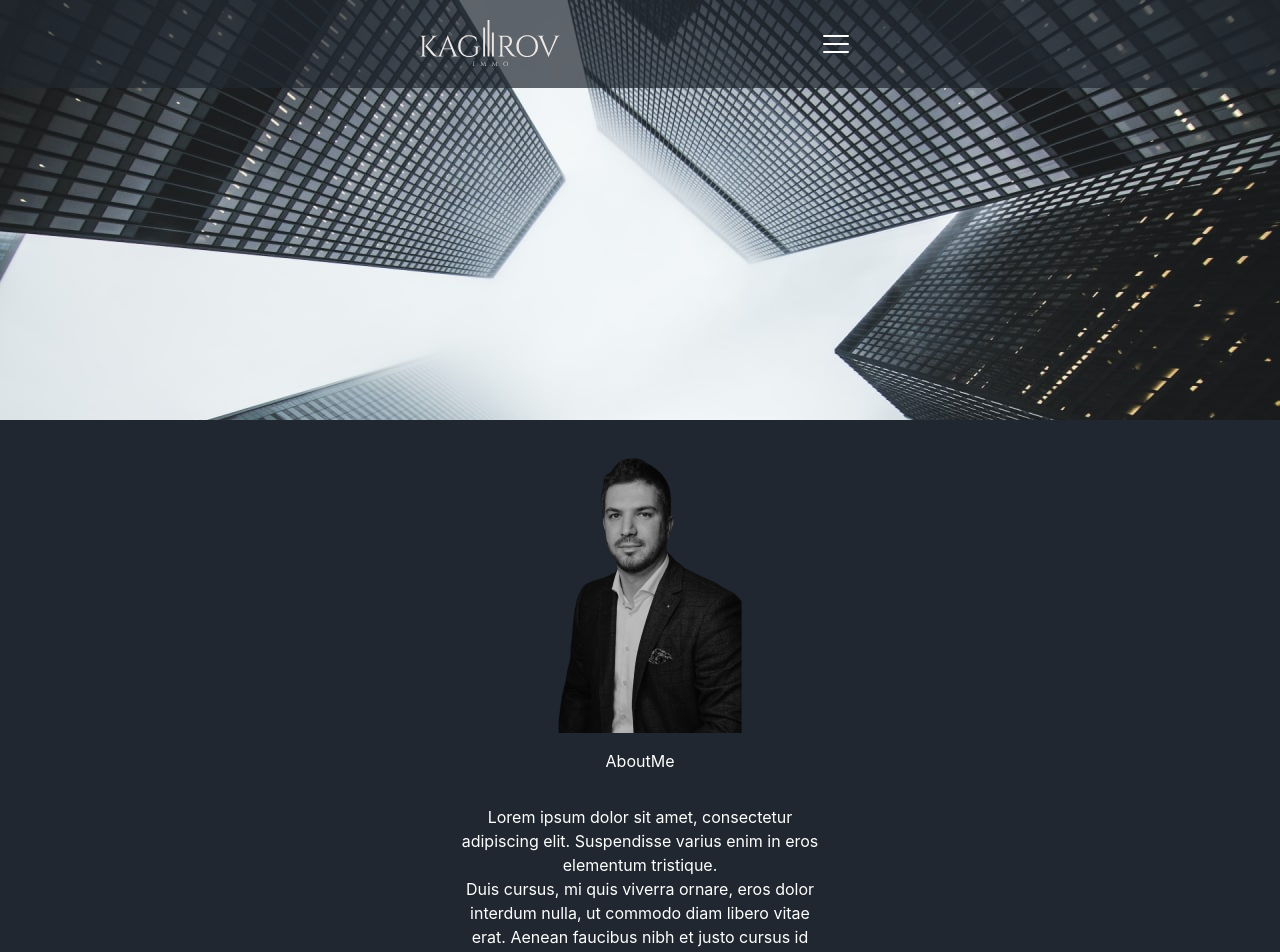
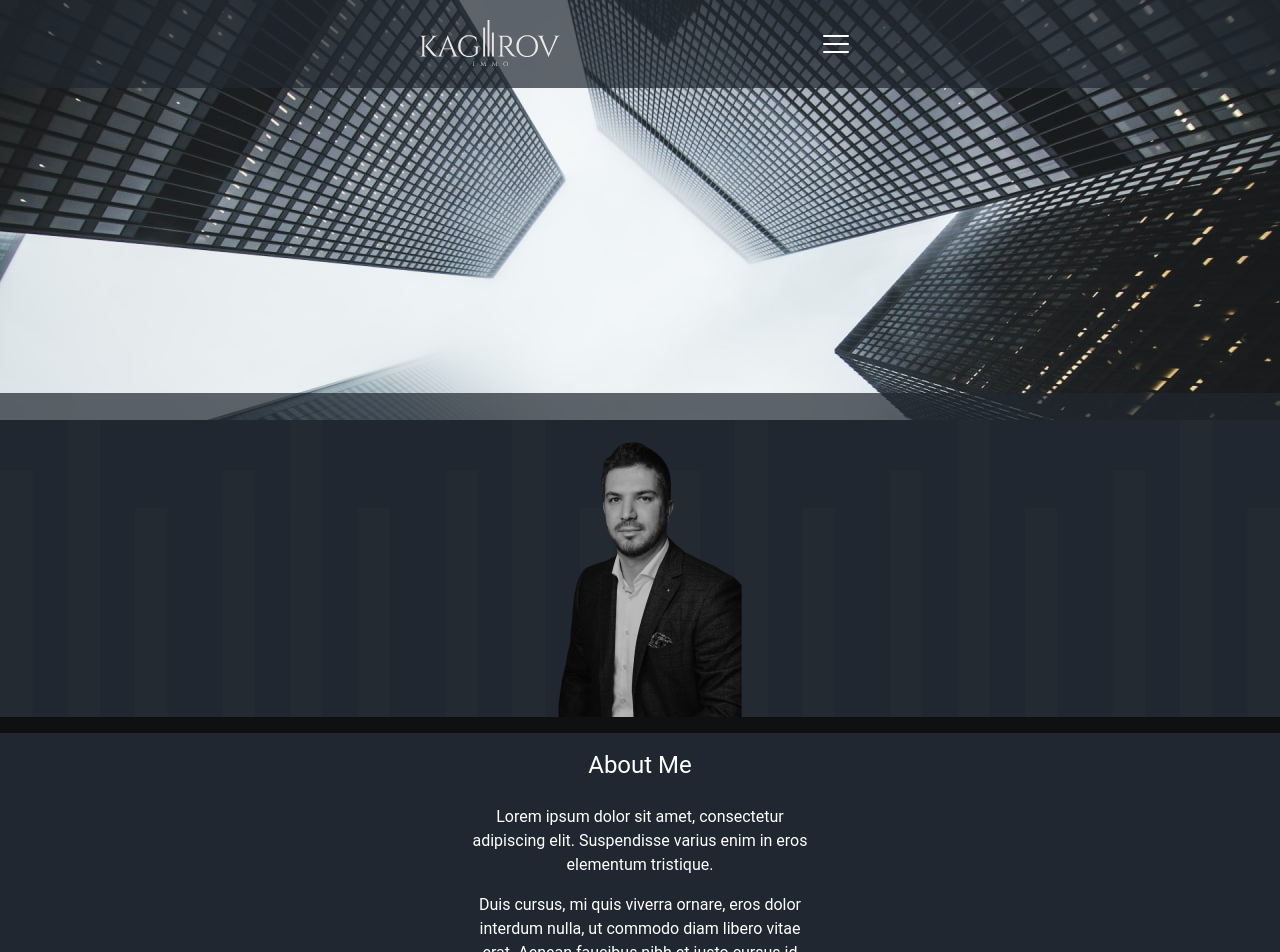
Before and after one commit to IcebergStudioRU/kagirov_immo, a React (Create React App) app: page / in a window 1280 px wide. Shown: the top 952 px of the page. Built offline with nearby package versions, Linux system fonts and the light colour scheme.

Commit message:
Added section about me

```diff
--- a/src/components/mobileMenu/MobileMenu.css
+++ b/src/components/mobileMenu/MobileMenu.css
@@ -3,7 +3,7 @@
   width: 100vw;
   overflow: auto;
   color: black;
-  background-color: rgba(28, 28, 28, 0.784);
+  background-color: rgba(32, 39, 48, 0.7);
   transform: translateX(0%);
   transition: 1s;
   position: fixed;
--- a/src/components/pages/main/aboutMe/AboutMe.js
+++ b/src/components/pages/main/aboutMe/AboutMe.js
@@ -3,16 +3,17 @@ import {ReactComponent as Stripes} from "./svg/svg-stripes.svg"
 import Zelimhan from "./images/zelimkhan.png"
 const AboutMe = () => {
     return (
-        <div className="bg-aboutMeBg w-1/1 h-550 pt-4" >
+        <div className="bg-aboutMeBg w-1/1 relative " >
 
-            <div className='flex justify-center'>
+            <div className='flex justify-center border-b-8-black mb-4 bg-aboutMeImage bg-no-repeat bg-cover'>
                 <img src={Zelimhan}/>
             </div>
-            <div className='p-4 flex flex-col items-center '>
-                <h1 className='text-white mb-8'>AboutMe</h1>
-                <p className='text-center text-white'>Lorem ipsum dolor sit amet, consectetur<br/> adipiscing elit. Suspendisse varius enim in eros<br/> elementum tristique. </p>
+            <div className='w-100% h-4 bg-imgZelimBorderBottom absolute bottom-0 top-297'></div>
+            <div className='p-4 flex flex-col items-center  '>
+                <h1 className='text-white mb-6 text-2xl font-Roboto'>About Me</h1>
+                <p className='text-center text-white font-Roboto mb-4'>Lorem ipsum dolor sit amet, consectetur<br/> adipiscing elit. Suspendisse varius enim in eros<br/> elementum tristique. </p>
 
-<p className='text-center text-white'>Duis cursus, mi quis viverra ornare, eros dolor<br/> interdum nulla, ut commodo diam libero vitae<br/> erat. Aenean faucibus nibh et justo cursus id<br/> rutrum lorem imperdiet</p>
+<p className='text-center text-white font-Roboto'>Duis cursus, mi quis viverra ornare, eros dolor<br/> interdum nulla, ut commodo diam libero vitae<br/> erat. Aenean faucibus nibh et justo cursus id<br/> rutrum lorem imperdiet</p>
             </div>
         </div>
     );
--- a/src/components/pages/main/screen/Screen.js
+++ b/src/components/pages/main/screen/Screen.js
@@ -1,6 +1,6 @@
 import React from "react";
 const screen = ({ children }) => {
-  return <div className="h-420 bg-screenImage bg-no-repeat bg-cover"> {children}</div>;
+  return <div className="h-420 bg-screenImage bg-no-repeat bg-cover relative"> {children} <div className="w-100% h-27 absolute bottom-0 bg-screenBorderBottom"></div></div>;
 };
 
 export default screen;
--- a/src/index.css
+++ b/src/index.css
@@ -5,7 +5,7 @@
 body {
   margin: 0;
   font-family: -apple-system, BlinkMacSystemFont, 'Segoe UI', 'Roboto', 'Oxygen',
-    'Ubuntu', 'Cantarell', 'Fira Sans', 'Droid Sans', 'Helvetica Neue',
+    'Ubuntu', 'Cantarell', 'Fira Sans', 'Droid Sans', 'Helvetica Neue', 'sans-serif',
     sans-serif;
   -webkit-font-smoothing: antialiased;
   -moz-osx-font-smoothing: grayscale;
--- a/tailwind.config.js
+++ b/tailwind.config.js
@@ -1,10 +1,15 @@
 module.exports = {
   content: ["./src/**/*.{html,js}"],
   theme: {
+    fontFamily: {
+      'Roboto': ['Roboto', 'sans-serif']
+    },
     extend: {
       colors: {
         'headerBg': 'rgba(32, 39, 48, 0.7);',
-        'aboutMeBg': '#202730'
+        'aboutMeBg': '#202730',
+        'screenBorderBottom': 'rgba(32, 39, 48, 0.7);',
+        'imgZelimBorderBottom': 'rgba(14, 14, 14, 0.9);'
       },
       maxWidth :{
         'mobileContainer': "480px",
@@ -15,12 +20,20 @@ module.exports = {
       },
       height: {
         '420': '420px',
-        '550': '550px',
+        '600': '600px',
+        '27': '27px'
+      },
+      width:{
+        '100%': '100%'
       },
       backgroundImage: {
         'screenImage': "url('../src/components/pages/main/screen/image/screen-image.jpg')",
         'aboutMeImage': "url('../src/components/pages/main/aboutMe/svg/svg-stripes.svg')",
+      },
+      spacing: {
+        '297': '297px',
       }
+
     },
 
   },
```
